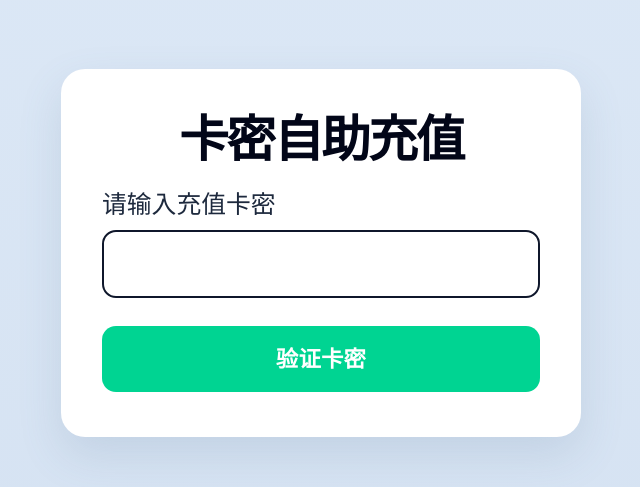
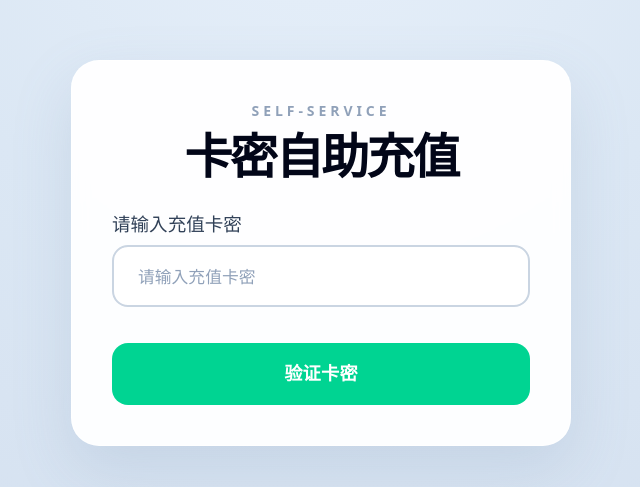
Before and after one commit to kaiejhe/TeamPlusGo, a Vue app: page /card-recharge in a window 1280 px wide. Shown: the part 147-634 px from the top of the page, without its empty margins (319-959 px from the left). Built offline with nearby package versions, Linux system fonts and the light colour scheme.

Commit message:
feat: add pages auth api with d1 login

```diff
--- a/src/pages/CardRecharge.vue
+++ b/src/pages/CardRecharge.vue
@@ -8,40 +8,44 @@ const cardCode = ref("");
 
 <template>
   <main
-    class="min-h-screen bg-[linear-gradient(180deg,#dce8f6_0%,#d5e2f2_100%)] px-4 py-6 sm:px-6 sm:py-10"
+    class="min-h-screen bg-[radial-gradient(circle_at_top,#e7f0fa_0%,#dbe7f4_42%,#d2deee_100%)] px-4 py-6 sm:px-6 sm:py-10"
   >
     <div
-      class="mx-auto flex min-h-[calc(100vh-3rem)] max-w-5xl items-center justify-center sm:min-h-[calc(100vh-5rem)]"
+      class="mx-auto flex min-h-[calc(100vh-3rem)] max-w-6xl items-center justify-center sm:min-h-[calc(100vh-5rem)]"
     >
       <section
-        class="w-full max-w-[520px] rounded-[24px] border border-white/70 bg-white px-7 py-9 shadow-[0_18px_44px_rgba(90,118,152,0.16)] sm:px-10 sm:py-11"
+        class="w-full max-w-[500px] rounded-[28px] border border-white/70 bg-white/95 px-7 py-8 shadow-[0_24px_60px_rgba(111,137,170,0.18)] backdrop-blur sm:px-10 sm:py-10"
       >
-        <div class="space-y-7">
-          <header class="text-center">
+        <div class="space-y-8 sm:space-y-9">
+          <header class="space-y-3 text-center">
+            <p class="text-sm font-semibold uppercase tracking-[0.28em] text-slate-400">
+              Self-Service
+            </p>
             <h1
-              class="text-[clamp(2.1rem,4vw,3.1rem)] font-black leading-none tracking-[-0.045em] text-slate-950"
+              class="text-[clamp(2rem,4vw,3rem)] font-black leading-[0.95] tracking-[-0.05em] text-slate-950"
             >
               卡密自助充值
             </h1>
           </header>
 
-          <div class="space-y-3.5">
+          <div class="space-y-3">
             <label
               for="card-code"
-              class="block text-[1.2rem] font-medium leading-none text-slate-800 sm:text-[1.55rem]"
+              class="block text-[1.06rem] font-medium leading-none text-slate-700 sm:text-[1.16rem]"
             >
               请输入充值卡密
             </label>
             <Input
               id="card-code"
               v-model="cardCode"
-              class="h-[64px] rounded-[14px] border-2 border-slate-900 bg-white px-5 text-[1.05rem] shadow-none focus-visible:ring-0 focus-visible:ring-offset-0 sm:h-[68px] sm:px-6 sm:text-[1.15rem]"
+              placeholder="请输入充值卡密"
+              class="h-[58px] rounded-[16px] border-2 border-slate-300 bg-white px-5 text-[1rem] text-slate-950 shadow-none placeholder:text-slate-400 focus-visible:border-slate-900 focus-visible:ring-0 focus-visible:ring-offset-0 sm:h-[62px] sm:px-6 sm:text-[1.05rem]"
               autocomplete="off"
             />
           </div>
 
           <Button
-            class="h-[62px] w-full rounded-[14px] bg-emerald-400 text-[1.22rem] font-bold tracking-[0.01em] text-white shadow-none hover:bg-emerald-500 sm:h-[66px] sm:text-[1.4rem]"
+            class="h-[58px] w-full rounded-[16px] bg-emerald-400 text-[1.08rem] font-bold tracking-[0.01em] text-white shadow-none hover:bg-emerald-500 sm:h-[62px] sm:text-[1.14rem]"
           >
             验证卡密
           </Button>
```
